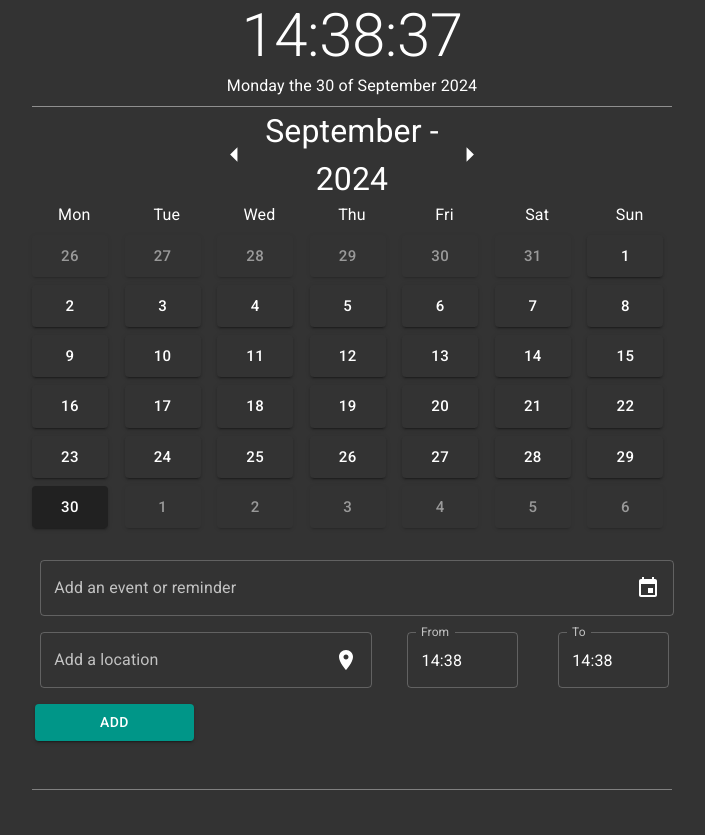
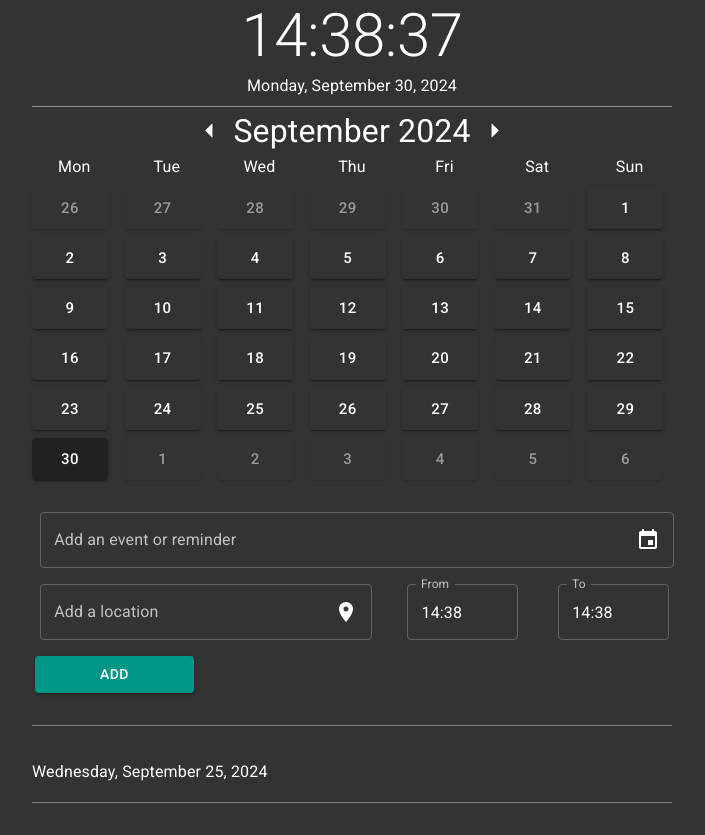
Before and after one commit to MarcusMohns/simple-calendar, a React (Vite) app: page / in a window 1280 px wide. Shown: the whole page, without its empty margins (288-993 px from the left). Built offline with nearby package versions, Linux system fonts and the light colour scheme.

Commit message:
add DayDateDisplay

```diff
--- a/src/Calendar.jsx
+++ b/src/Calendar.jsx
@@ -5,6 +5,8 @@ import { MONTHS } from "./Utilities";
 import Month from "./Month";
 import TextSection from "./TextSection";
 import Appointments from "./Appointments";
+import DayDateDisplay from "./Components/DayDateDisplay";
+import Typography from "@mui/material/Typography";
 
 const d = new Date();
 const currDay = d.getDate();
@@ -55,6 +57,8 @@ const Calendar = () => {
           : oldMonth
       )
     );
+
+    console.log(selectedDay);
 
     const itemKey = `${selectedDay.num}/${selectedDay.month}/${selectedDay.year}`;
     const oldMemory = JSON.parse(localStorage.getItem(itemKey));
@@ -135,6 +139,18 @@ const Calendar = () => {
         currMonth={currMonth}
       />
       <TextSection saveAppointment={saveAppointment} />
+      <Typography
+        variant="subtitle1"
+        sx={{ width: "50%", borderTop: "1px solid grey", pt: 4 }}
+      >
+        <DayDateDisplay
+          day={selectedDay.day}
+          date={selectedDay.num}
+          month={selectedDay.month}
+          year={selectedDay.year}
+        />
+      </Typography>
+
       <Appointments
         appointments={selectedDay.appointments}
         deleteAppointment={deleteAppointment}
--- /dev/null
+++ b/src/Components/DayDateDisplay.jsx
@@ -0,0 +1,13 @@
+import React from "react";
+import { Box } from "@mui/material";
+import { MONTHS } from "../Utilities";
+
+const DayDateDisplay = ({ day, date, month, year }) => {
+  return (
+    <Box>
+      {day}, {MONTHS[month].name} {date}, {year}
+    </Box>
+  );
+};
+
+export default DayDateDisplay;
--- a/src/Month.jsx
+++ b/src/Month.jsx
@@ -32,8 +32,13 @@ const Month = ({
           fontSize="large"
           sx={{ cursor: "pointer" }}
         />
-        <Box sx={{ width: "200px", textAlign: "center" }}>
-          {month.name} - {month.year}
+        <Box
+          sx={{
+            minWidth: "250px",
+            textAlign: "center",
+          }}
+        >
+          {month.name} {month.year}
         </Box>
         <ArrowRightIcon
           onClick={nextMonth}
--- a/src/Time.jsx
+++ b/src/Time.jsx
@@ -3,14 +3,15 @@ import Typography from "@mui/material/Typography";
 import { MONTHS, DAYS } from "./Utilities";
 import { Box } from "@mui/material";
 import { useEffect, useState } from "react";
+import DayDateDisplay from "./Components/DayDateDisplay";
 
 const Time = () => {
   const [time, setTime] = useState(new Date());
 
   const year = time.getFullYear();
   const month = time.getMonth();
-  const day = time.getDate();
-  const weekDay = time.getDay() - 1;
+  const date = time.getDate();
+  const day = DAYS[time.getDay() - 1];
   const hours = time.getHours();
   const minutes = () =>
     time.getMinutes() < 10 ? "0" + time.getMinutes() : time.getMinutes();
@@ -39,7 +40,7 @@ const Time = () => {
         {hours}:{minutes()}:{seconds()}
       </Typography>
       <Typography variant="subtitle1" gutterBottom>
-        {DAYS[weekDay]} the {day} of {MONTHS[month].name} {year}
+        <DayDateDisplay day={day} date={date} month={month} year={year} />
       </Typography>
     </Box>
   );
```
